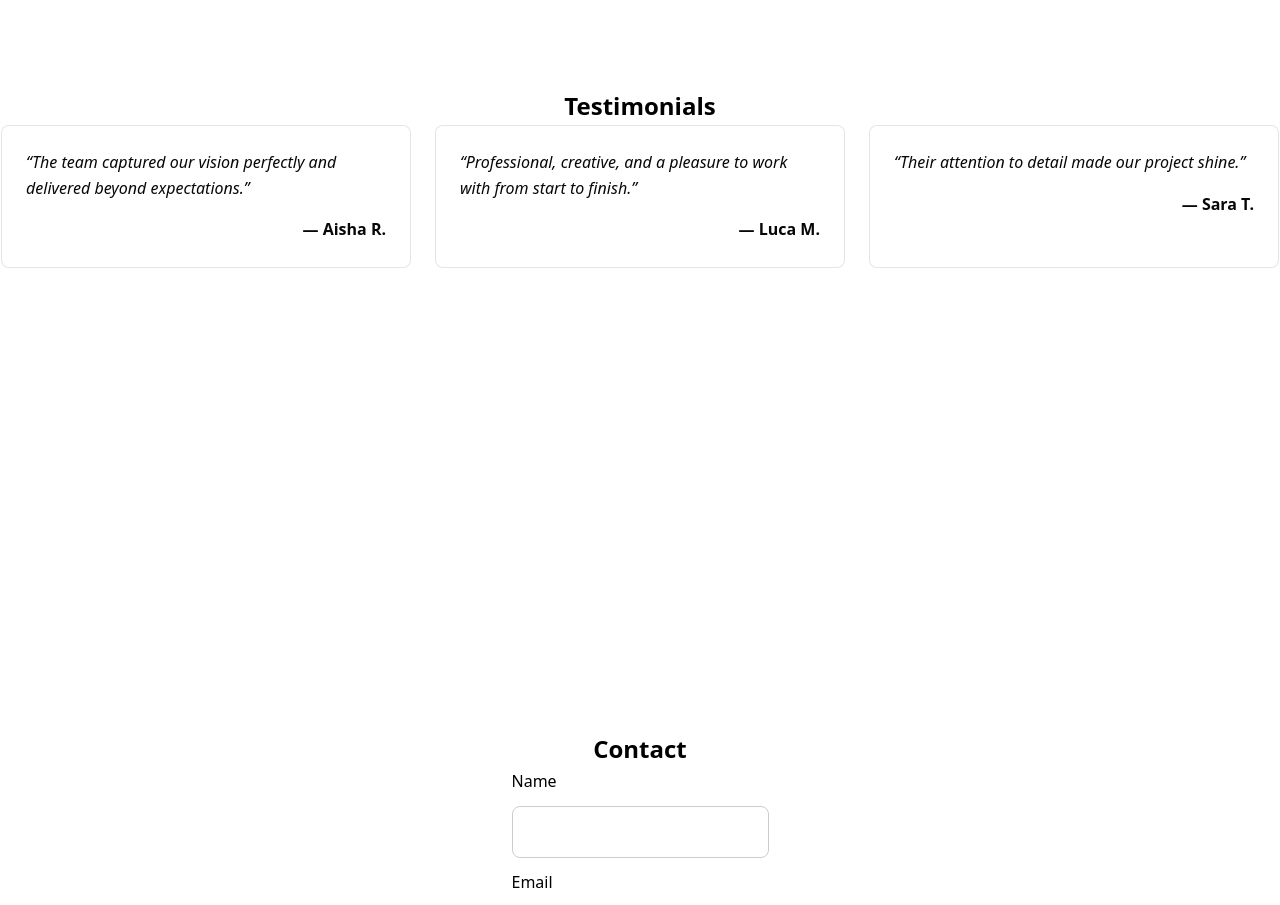
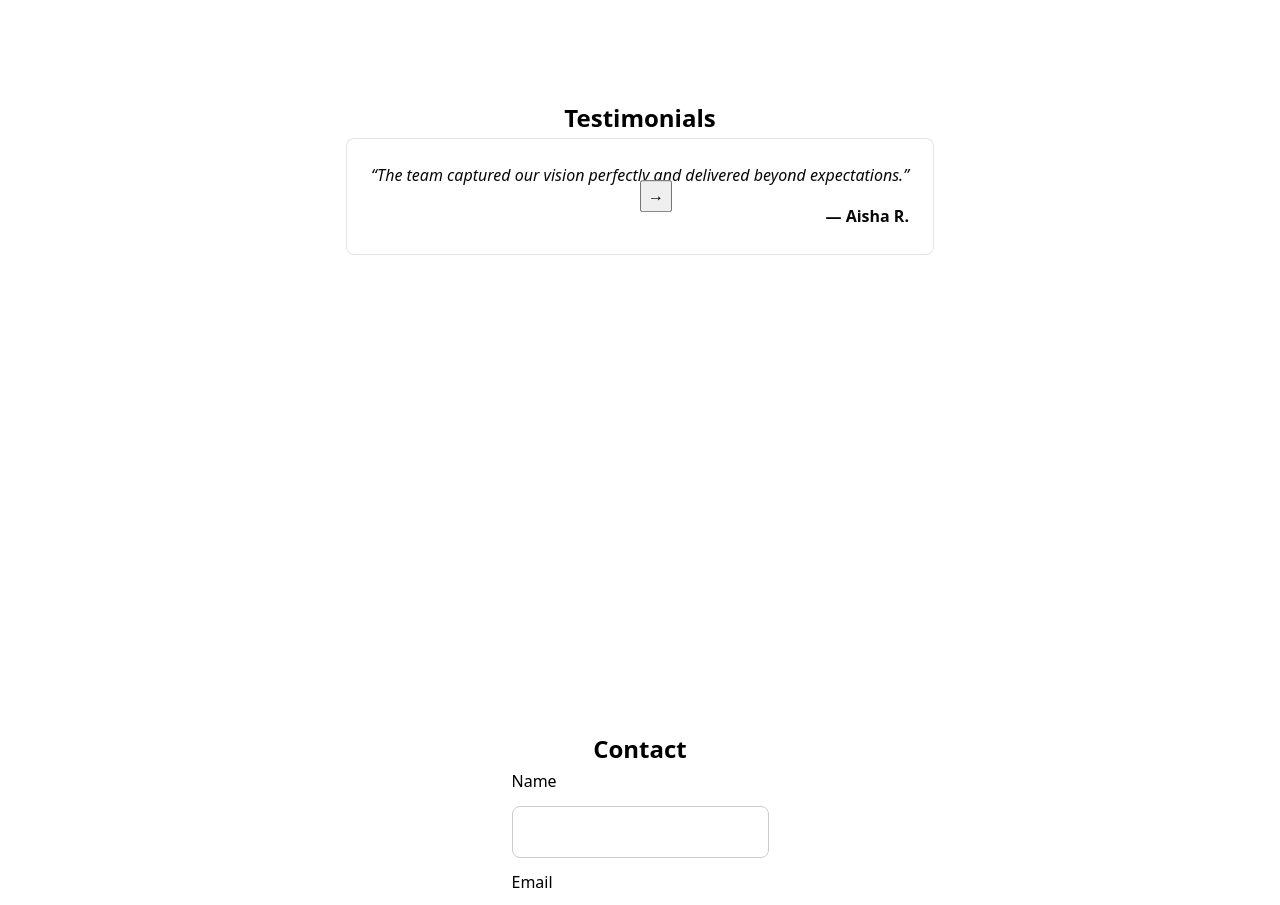
Before and after one commit to Dynamic-Capital/theprojectarchive, a Next.js app in the folder next-app/: page /about in a window 1280 px wide. Shown: the part 6260-7165 px from the top of the page. Built offline with nearby package versions, Linux system fonts and the light colour scheme.

Commit message:
Add testimonials carousel

```diff
--- a/next-app/app/globals.css
+++ b/next-app/app/globals.css
@@ -736,23 +736,6 @@ a:hover {
 }
 
 /* Testimonials */
-.testimonials-grid {
-  display: grid;
-  gap: 1.5rem;
-}
-
-@media (min-width: 600px) {
-  .testimonials-grid {
-    grid-template-columns: repeat(2, 1fr);
-  }
-}
-
-@media (min-width: 900px) {
-  .testimonials-grid {
-    grid-template-columns: repeat(3, 1fr);
-  }
-}
-
 .testimonial-card {
   background: #fff;
   border: 1px solid rgba(0, 0, 0, 0.1);
--- a/next-app/components/Testimonials.jsx
+++ b/next-app/components/Testimonials.jsx
@@ -1,5 +1,6 @@
 "use client";
-import { motion, useReducedMotion } from 'framer-motion';
+import { useState } from 'react';
+import { AnimatePresence, motion, useReducedMotion } from 'framer-motion';
 import ParallaxSection from './ParallaxSection';
 
 const spring = { type: 'spring', stiffness: 100, damping: 20 };
@@ -8,6 +9,22 @@ const cardVariants = (reduce) => ({
   show: {
     opacity: 1,
     y: 0,
+    transition: reduce ? { duration: 0 } : spring,
+  },
+});
+const slideVariants = (reduce) => ({
+  enter: {
+    x: reduce ? 0 : '100%',
+    opacity: 0,
+  },
+  center: {
+    x: 0,
+    opacity: 1,
+    transition: reduce ? { duration: 0 } : spring,
+  },
+  exit: {
+    x: reduce ? 0 : '-100%',
+    opacity: 0,
     transition: reduce ? { duration: 0 } : spring,
   },
 });
@@ -28,6 +45,10 @@ export default function Testimonials() {
     },
   ];
 
+  const [index, setIndex] = useState(0);
+  const next = () => setIndex((index + 1) % testimonials.length);
+  const prev = () => setIndex((index - 1 + testimonials.length) % testimonials.length);
+
   const reduceMotion = useReducedMotion();
   return (
     <ParallaxSection
@@ -44,20 +65,38 @@ export default function Testimonials() {
       >
         Testimonials
       </motion.h2>
-      <div className="testimonials-grid mt-8 text-left">
-        {testimonials.map((t, idx) => (
+      <div className="relative mt-8 mx-auto max-w-xl overflow-hidden">
+        <AnimatePresence mode="wait">
           <motion.figure
-            key={idx}
-            className="testimonial-card"
-            variants={cardVariants(reduceMotion)}
-            initial="hidden"
-            whileInView="show"
-            viewport={{ once: true, amount: 0.3 }}
+            key={index}
+            className="testimonial-card text-center"
+            variants={slideVariants(reduceMotion)}
+            initial="enter"
+            animate="center"
+            exit="exit"
           >
-            <blockquote>“{t.quote}”</blockquote>
-            <figcaption>— {t.author}</figcaption>
+            <blockquote>“{testimonials[index].quote}”</blockquote>
+            <figcaption>— {testimonials[index].author}</figcaption>
           </motion.figure>
-        ))}
+        </AnimatePresence>
+        <motion.button
+          className="absolute left-0 top-1/2 -translate-y-1/2 p-2"
+          aria-label="Previous testimonial"
+          onClick={prev}
+          whileHover={reduceMotion ? undefined : { scale: 1.1 }}
+          whileTap={reduceMotion ? undefined : { scale: 0.95 }}
+        >
+          &#8592;
+        </motion.button>
+        <motion.button
+          className="absolute right-0 top-1/2 -translate-y-1/2 p-2"
+          aria-label="Next testimonial"
+          onClick={next}
+          whileHover={reduceMotion ? undefined : { scale: 1.1 }}
+          whileTap={reduceMotion ? undefined : { scale: 0.95 }}
+        >
+          &#8594;
+        </motion.button>
       </div>
     </ParallaxSection>
   );
```
